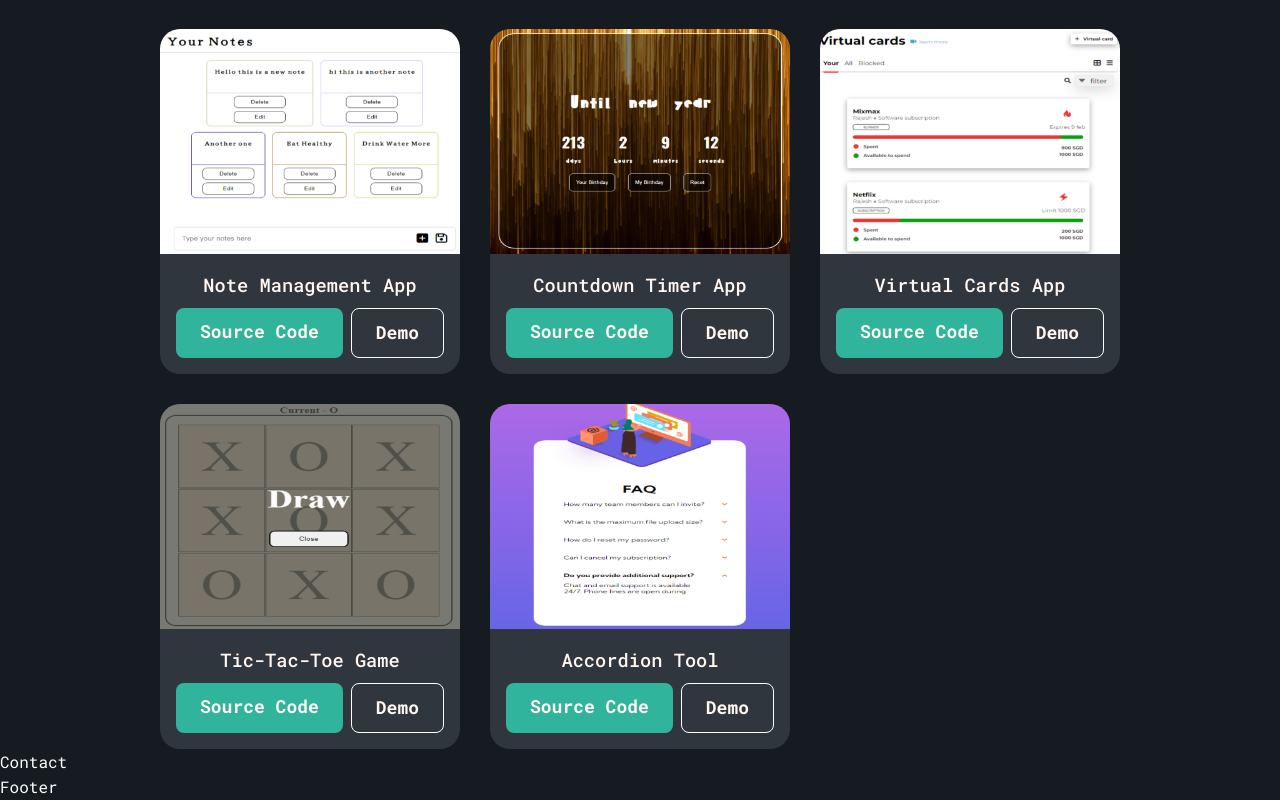
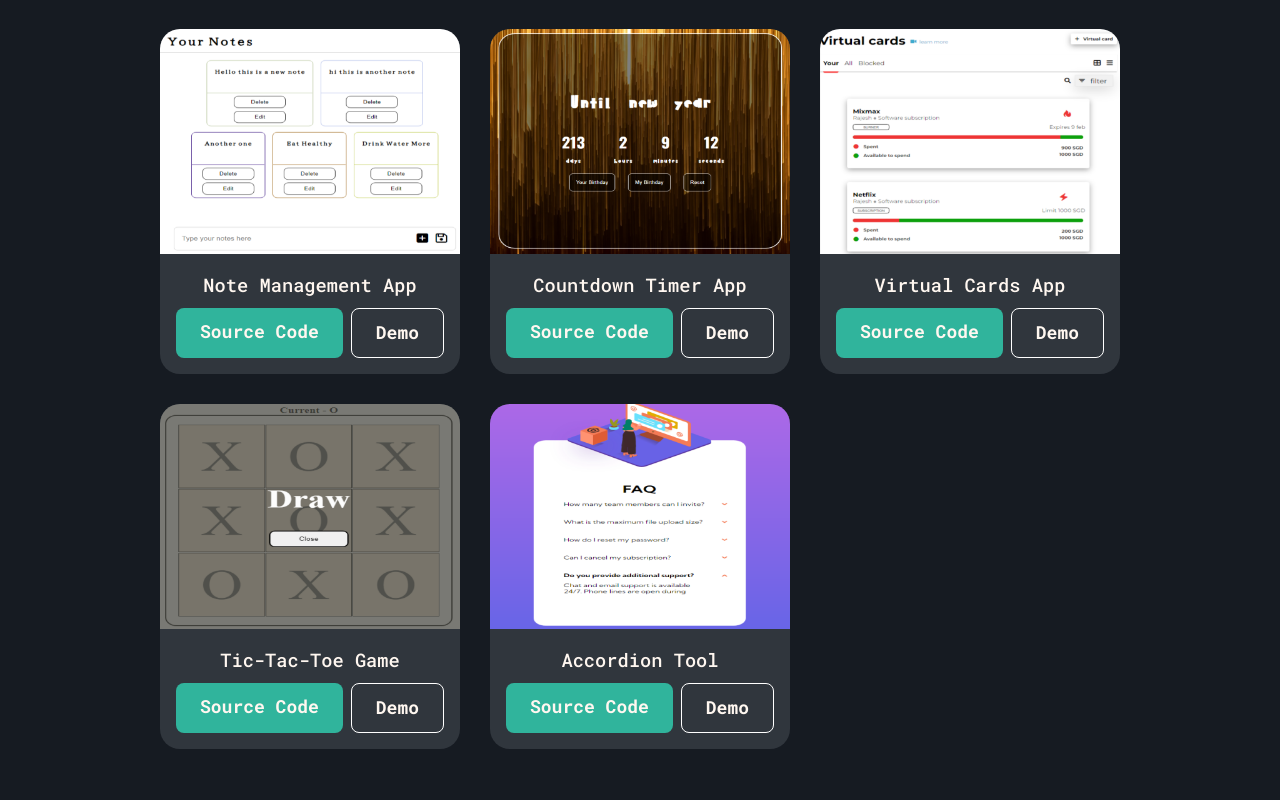
Before and after one commit to Chandra2407/portfolio-app, a React (Create React App) app: page / in a window 1280 px wide. Shown: the part 2158-2958 px from the top of the page. After the commit the page ends 2907 px from the top, so only its background shows below. Built offline with nearby package versions, Linux system fonts and the light colour scheme.

Commit message:
testingcicd

```diff
--- a/src/App.js
+++ b/src/App.js
@@ -4,8 +4,8 @@ import Navbar from './components/nav/Navbar'
 import About from './components/about/About'
 import Experience from './components/experience/Experience'
 import Portfolio from './components/portfolio/Portfolio'
-import Contact from './components/contact/Contact'
-import Footer from './components/footer/Footer'
+// import Contact from './components/contact/Contact'
+// import Footer from './components/footer/Footer'
 
 const App = () => {
   return (
@@ -15,8 +15,8 @@ const App = () => {
       <About />
       <Experience />
       <Portfolio />
-      <Contact />
-      <Footer />
+      {/*<Contact />
+      <Footer />*/}
     </>
   )
 }
```
